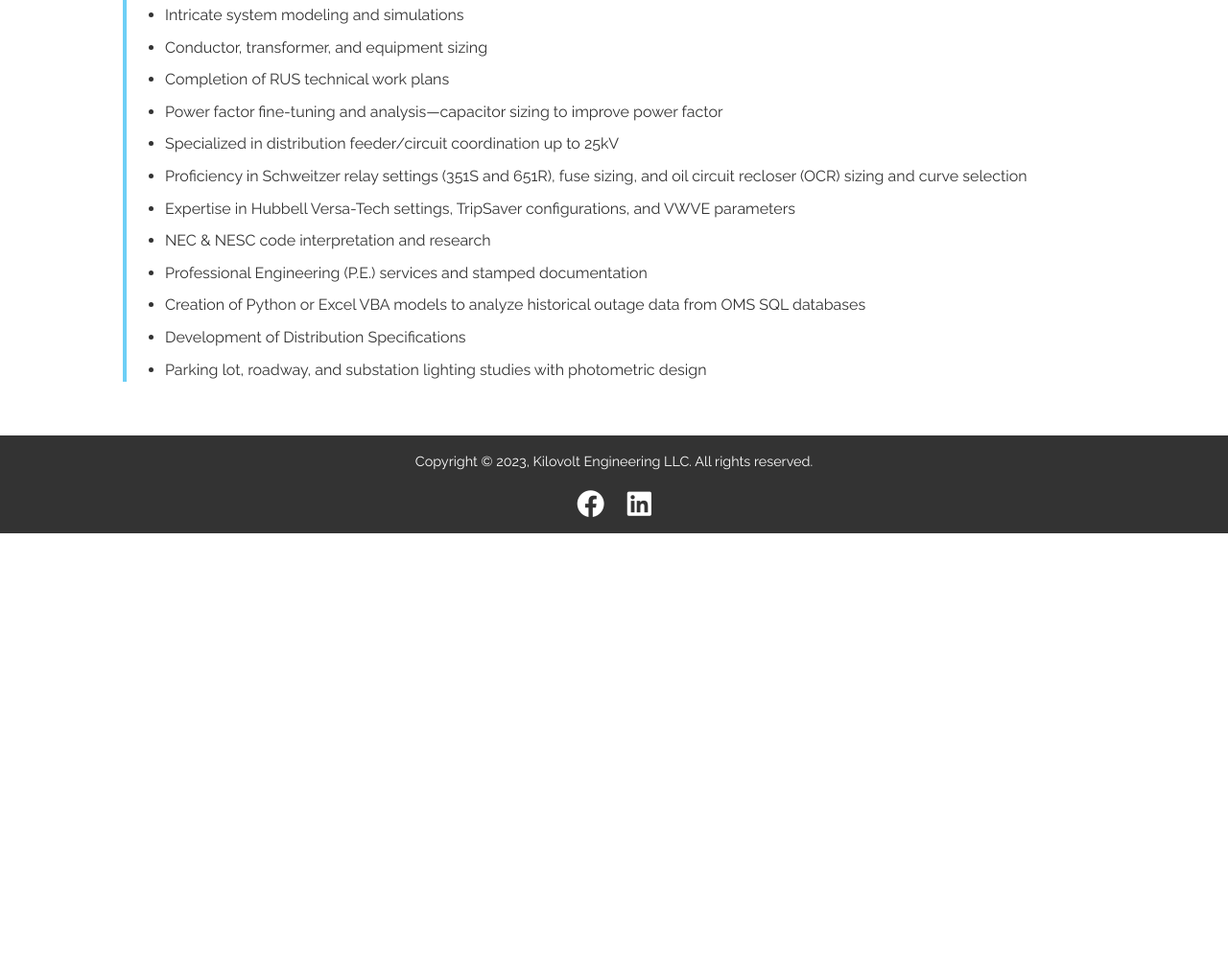
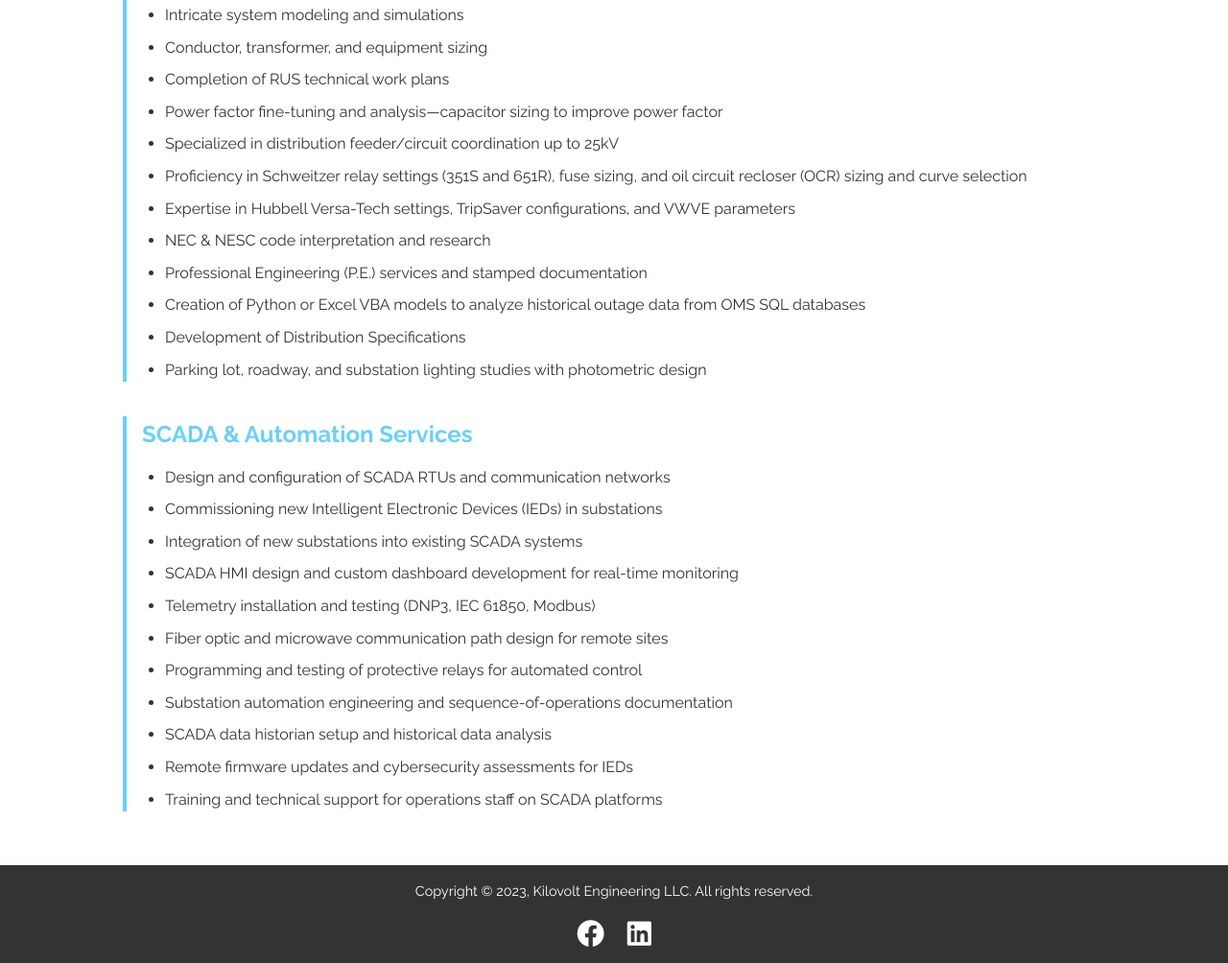
Before and after one commit to bajaiii/kilovolt-engineering-website, a plain HTML site: page services.html in a window 1280 px wide. Shown: the part 656-1660 px from the top of the page at 96% size. Before the commit the page ends 1212 px from the top, so only its background shows below. Drawn offline with nearby package versions, Linux system fonts and the light colour scheme.

Commit message:
Update services.html

```diff
--- a/services.html
+++ b/services.html
@@ -142,7 +142,7 @@
             <img src="images/Kilovolt Logo.jpg" alt="Kilovolt Engineering Logo">
             <div>
                 <h1>Kilovolt</h1>
-                <p>Innovating the Future of Power Engineering</p>
+                <p class="accent">Innovating the Future of Power Engineering</p>
             </div>
         </div>
         <nav>
@@ -156,6 +156,7 @@
     </header>
     <main>
         <h2 class="accent">Our Services</h2>
+
         <div class="accent-border">
             <h3 class="accent">Inspection & Field Services</h3>
             <ul>
@@ -186,6 +187,23 @@
                 <li>Parking lot, roadway, and substation lighting studies with photometric design</li>
             </ul>
         </div>
+
+        <div class="accent-border">
+            <h3 class="accent">SCADA & Automation Services</h3>
+            <ul>
+                <li>Design and configuration of SCADA RTUs and communication networks</li>
+                <li>Commissioning new Intelligent Electronic Devices (IEDs) in substations</li>
+                <li>Integration of new substations into existing SCADA systems</li>
+                <li>SCADA HMI design and custom dashboard development for real-time monitoring</li>
+                <li>Telemetry installation and testing (DNP3, IEC 61850, Modbus)</li>
+                <li>Fiber optic and microwave communication path design for remote sites</li>
+                <li>Programming and testing of protective relays for automated control</li>
+                <li>Substation automation engineering and sequence-of-operations documentation</li>
+                <li>SCADA data historian setup and historical data analysis</li>
+                <li>Remote firmware updates and cybersecurity assessments for IEDs</li>
+                <li>Training and technical support for operations staff on SCADA platforms</li>
+            </ul>
+        </div>
     </main>
     <footer>
         <p>Copyright © 2023, Kilovolt Engineering LLC. All rights reserved.</p>
```
